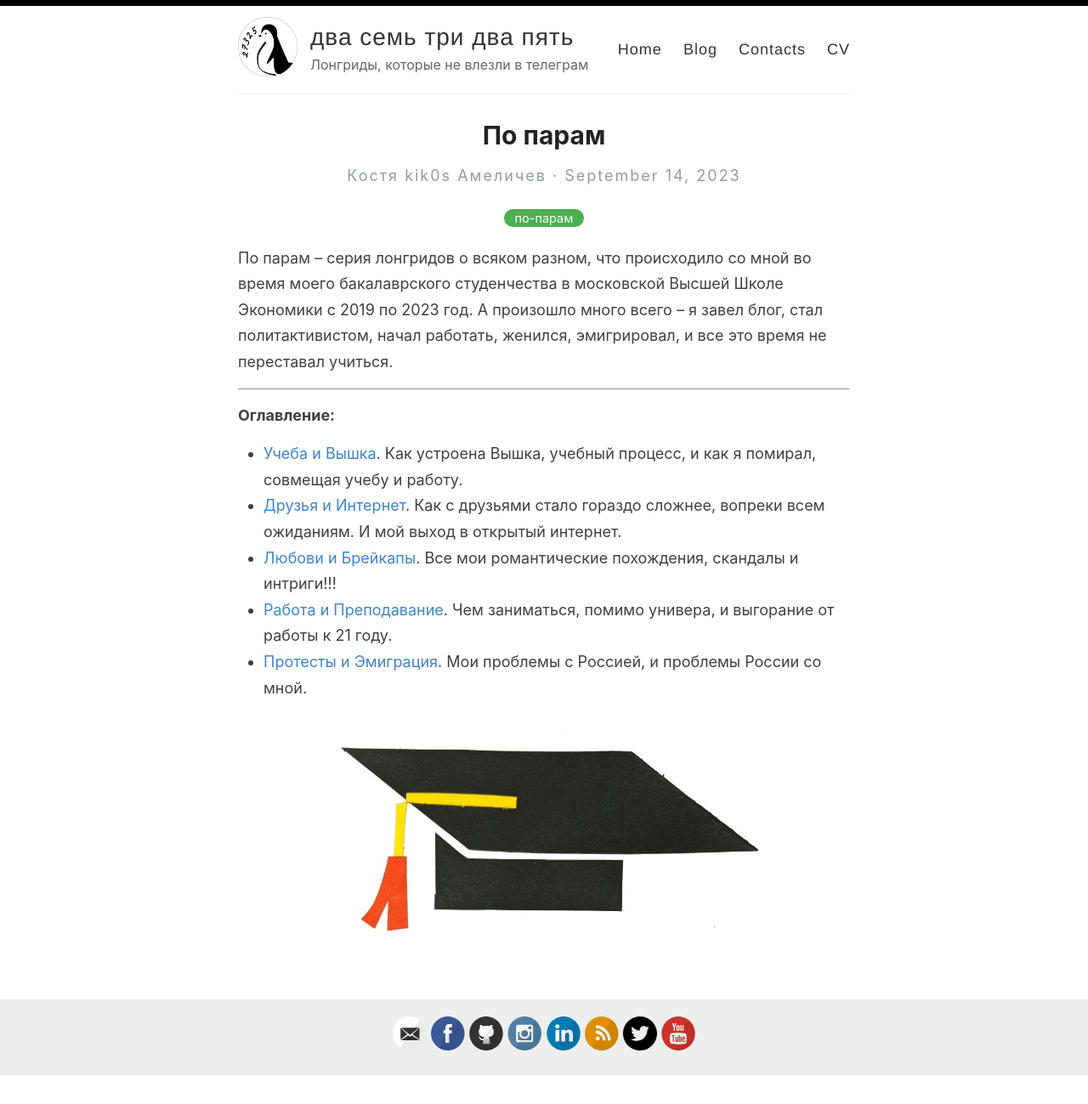
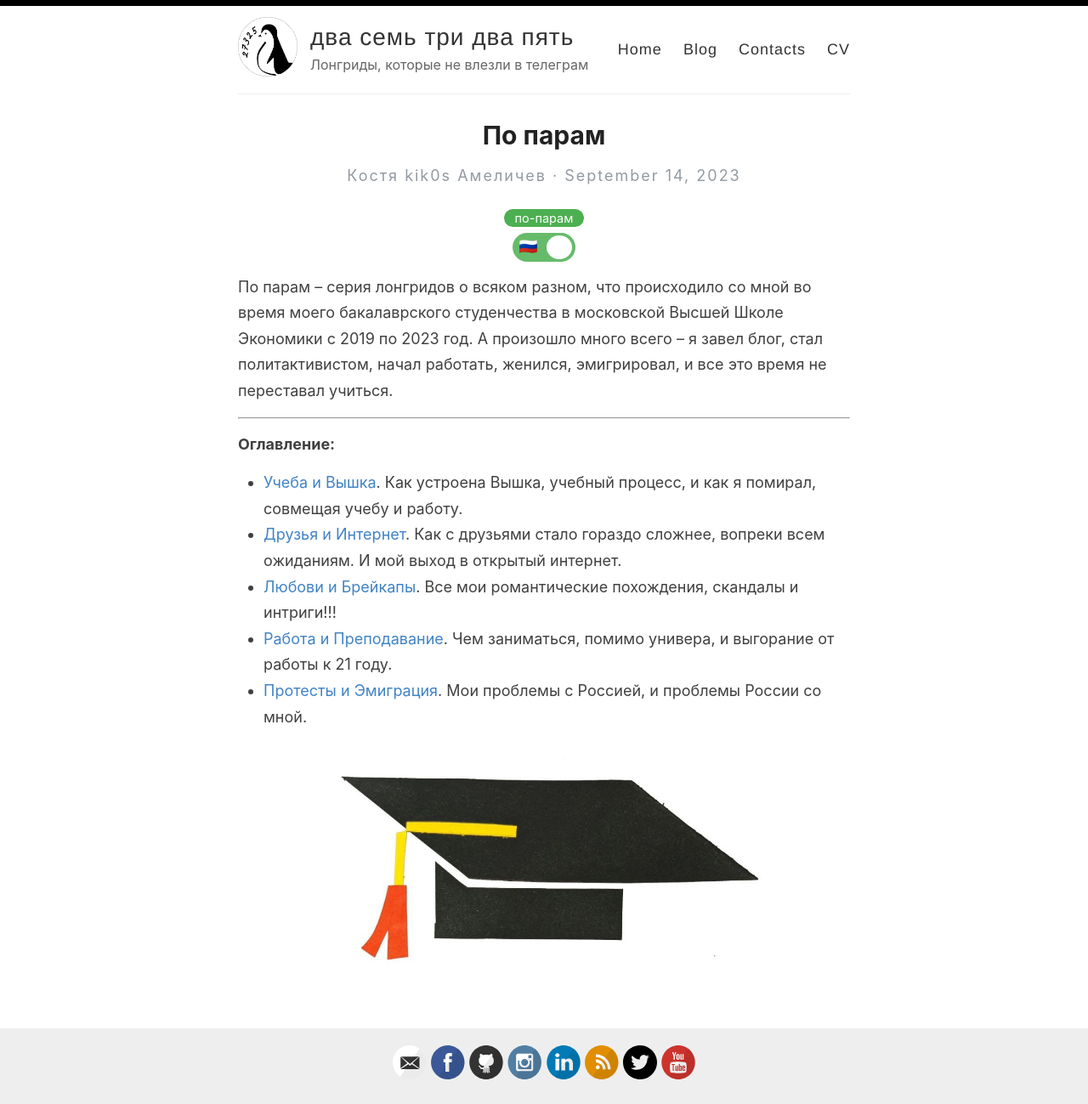
Before and after one commit to KiK0S/kik0s.github.io, a Jekyll site: the page built from _posts/2023-09-14-after-classes.md, in a window 1280 px wide. Shown: the whole page at 85% size. Built offline with Jekyll 4.4.1, drawn with Linux system fonts in a browser that asks for light colours; before the commit the page ends 1265 px from its top, so only the background shows below that.

Commit message:
Add English translation for after-classes post (#1)

```diff
--- a/_posts/2023-09-14-after-classes.md
+++ b/_posts/2023-09-14-after-classes.md
@@ -5,19 +5,15 @@
 excerpt_separator: <!--more-->
 categories: [по-парам]
 mathjax: true
+multilanguage: true
 ---
 
-По парам -- серия лонгридов о всяком разном, что происходило со мной во время моего бакалаврского студенчества в московской Высшей Школе Экономики с 2019 по 2023 год. А произошло много всего -- я завел блог, стал политактивистом, начал работать, женился, эмигрировал, и все это время не переставал учиться.
+{% capture content-ru %}{% include_relative _contents/2023-09-14-after-classes.ru.md %}{% endcapture %}
+<div class="content-ru active">
+{{ content-ru | markdownify }}
+</div>
 
-<!--more-->
----
-
-**Оглавление:**
-
-* [Учеба и Вышка](/after-classes/studies-and-hse/). Как устроена Вышка, учебный процесс, и как я помирал, совмещая учебу и работу.
-* [Друзья и Интернет](/after-studies/friends-and-internet/). Как с друзьями стало гораздо сложнее, вопреки всем ожиданиям. И мой выход в открытый интернет.
-* [Любови и Брейкапы](/loves-and-breakups/). Все мои романтические похождения, скандалы и интриги!!!
-* [Работа и Преподавание](/after-classes/teaching-and-working/). Чем заниматься, помимо универа, и выгорание от работы к 21 году.
-* [Протесты и Эмиграция](/after-classes/protests-and-emigration/). Мои проблемы с Россией, и проблемы России со мной.
-
-![](../../images/after-classes.jpg)
+{% capture content-en %}{% include_relative _contents/2023-09-14-after-classes.en.md %}{% endcapture %}
+<div class="content-en">
+{{ content-en | markdownify }}
+</div>
--- /dev/null
+++ b/_posts/_contents/2023-09-14-after-classes.en.md
@@ -0,0 +1,16 @@
+> This is a ChatGPT translation that was not properly verified by any human being.
+
+After Classes is a series of long reads about all kinds of things that happened to me during my undergraduate years at Moscow’s Higher School of Economics from 2019 to 2023. A lot happened — I started a blog, became a political activist, got my first job, got married, emigrated, and kept studying the entire time.
+
+<!--more-->
+---
+
+**Table of contents:**
+
+* [Studies and HSE](/after-classes/studies-and-hse/). How HSE is organized, the learning process, and how I was dying while trying to balance classes and work.
+* [Friends and the Internet](/after-studies/friends-and-internet/). How friendships became much more complicated, against all expectations. And my leap into the open internet.
+* [Loves and Breakups](/loves-and-breakups/). All of my romantic adventures, scandals, and intrigues!!!
+* [Work and Teaching](/after-classes/teaching-and-working/). What to do outside of university and burning out from work by age 21.
+* [Protests and Emigration](/after-classes/protests-and-emigration/). My problems with Russia, and Russia’s problems with me.
+
+![](../../images/after-classes.jpg)
--- /dev/null
+++ b/_posts/_contents/2023-09-14-after-classes.ru.md
@@ -0,0 +1,14 @@
+По парам -- серия лонгридов о всяком разном, что происходило со мной во время моего бакалаврского студенчества в московской Высшей Школе Экономики с 2019 по 2023 год. А произошло много всего -- я завел блог, стал политактивистом, начал работать, женился, эмигрировал, и все это время не переставал учиться.
+
+<!--more-->
+---
+
+**Оглавление:**
+
+* [Учеба и Вышка](/after-classes/studies-and-hse/). Как устроена Вышка, учебный процесс, и как я помирал, совмещая учебу и работу.
+* [Друзья и Интернет](/after-studies/friends-and-internet/). Как с друзьями стало гораздо сложнее, вопреки всем ожиданиям. И мой выход в открытый интернет.
+* [Любови и Брейкапы](/loves-and-breakups/). Все мои романтические похождения, скандалы и интриги!!!
+* [Работа и Преподавание](/after-classes/teaching-and-working/). Чем заниматься, помимо универа, и выгорание от работы к 21 году.
+* [Протесты и Эмиграция](/after-classes/protests-and-emigration/). Мои проблемы с Россией, и проблемы России со мной.
+
+![](../../images/after-classes.jpg)
```
